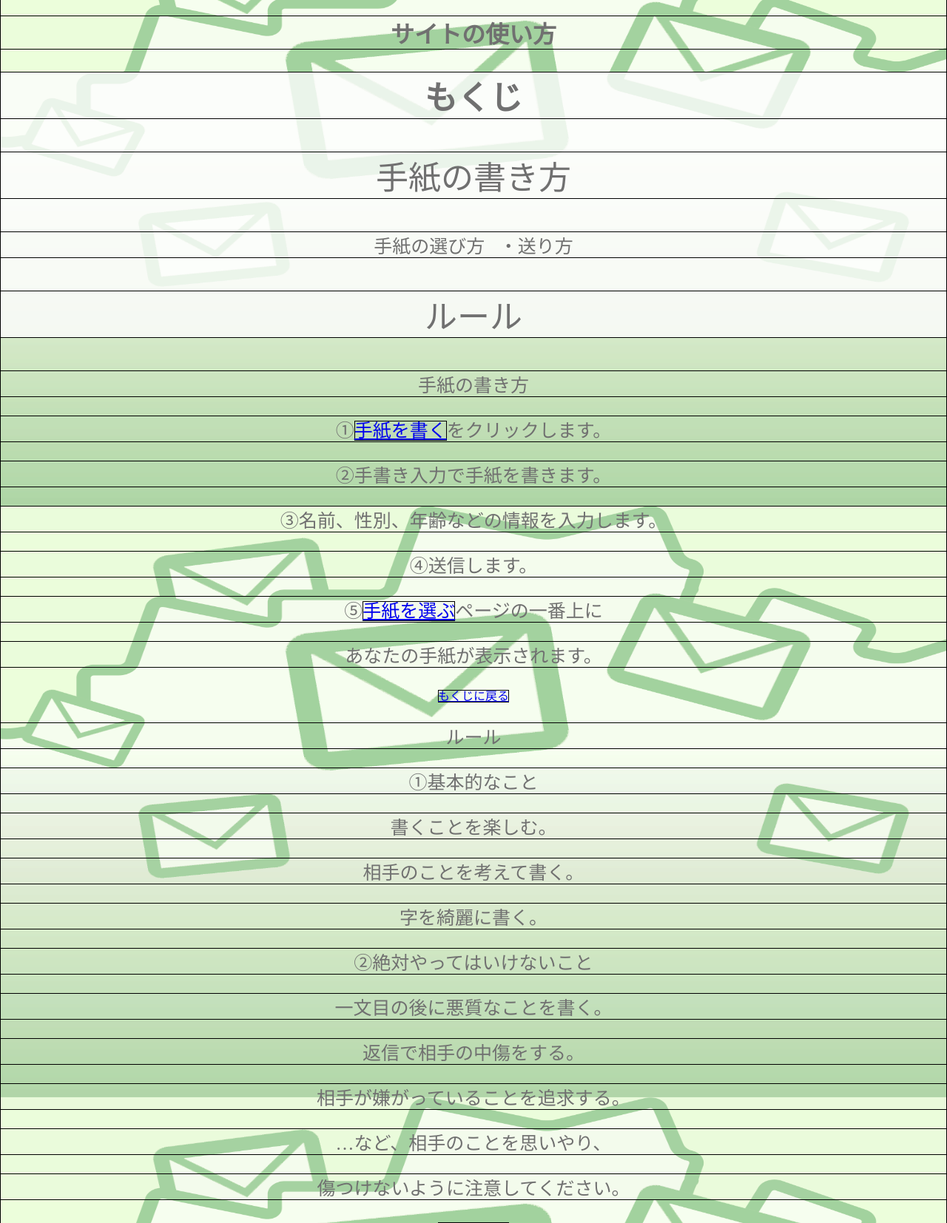
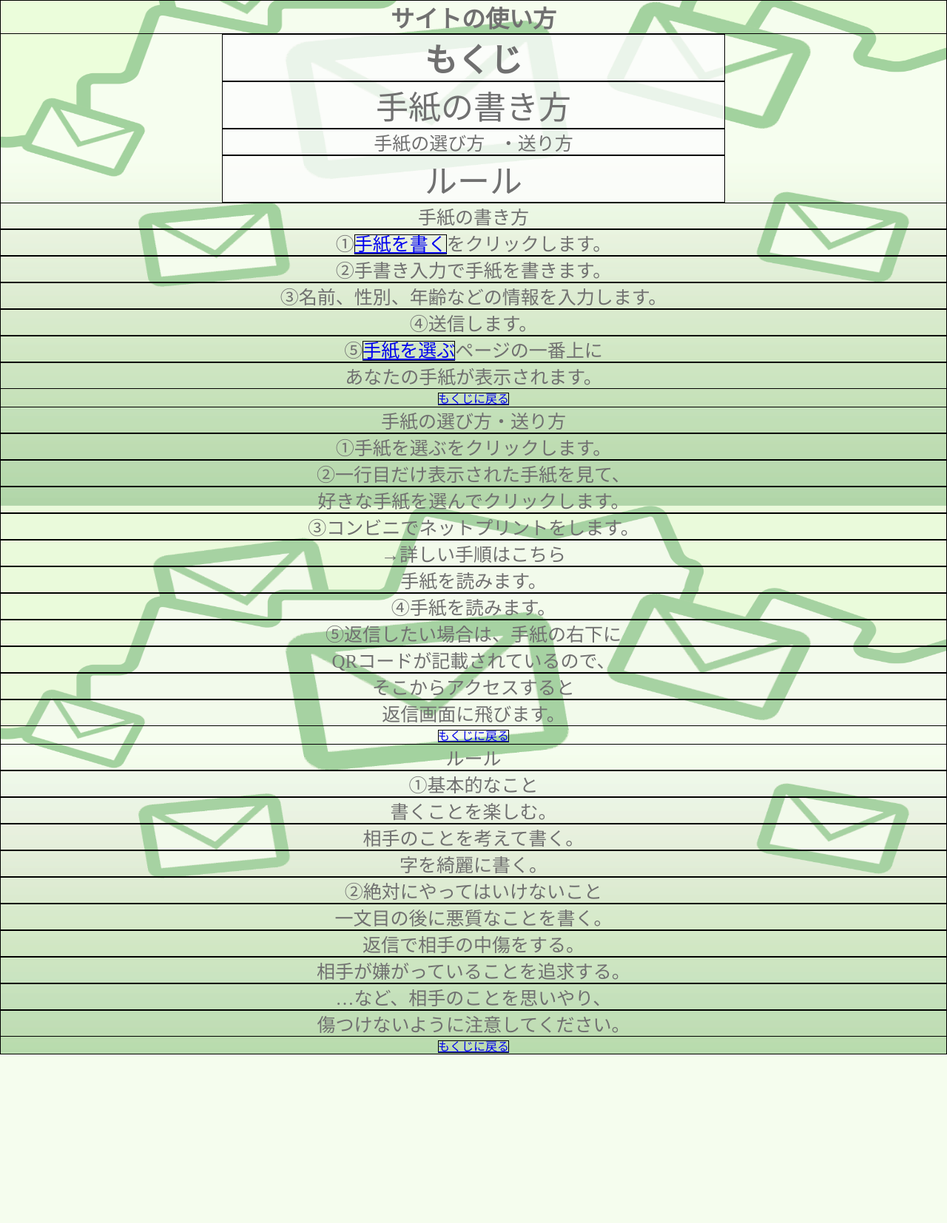
Before and after one commit to juiy721/Media_Exhibition, a PHP site: page /HowToUse_WebSite.html in a window 1280 px wide. Shown: the part 116-1770 px from the top of the page at 74% size. After the commit the page ends 1542 px from the top, so only its background shows below. Run offline with PHP 8.4, Linux system fonts and the light colour scheme.

Commit message:
サイトの使い方画面の文字入れだけしました。

```diff
--- a/midori-no-tegami/HowToUse_WebSite.css
+++ b/midori-no-tegami/HowToUse_WebSite.css
@@ -27,6 +27,8 @@ p{
 .header-Heading {
   width: 350px;
   height: 70px;
+  text-align: center;
+  margin: 21.44px 0px;
 }
 
 ul.foo {
@@ -52,10 +54,10 @@ ul.foo li {
     height: 30%;
     margin: 20px 0px 30px 0px;
   }
-.white-box {
+.write-box {
   height: 100%;
   background: rgba(255,255,255,0.8);
-
+  margin: 0px 300px 0px 300px;
 }
 
 .mokuji, .kakikata, .erabikata, .ru-ru {
--- a/midori-no-tegami/HowToUse_WebSite.html
+++ b/midori-no-tegami/HowToUse_WebSite.html
@@ -5,6 +5,7 @@
       <meta charset="UTF-8">
       <meta name="viewport" content="width=device-width, initial-scale=1.0">
       <meta http-equiv="X-UA-Compatible" content="ie=edge">
+      <link rel="stylesheet" type="text/css" href="ress.min.css">
       <link rel="stylesheet" type="text/css" href="HowToUse_WebSite.css">
       <script type="text/javascript" src="home.js"></script>
       <title>みどりの手紙</title>
@@ -25,7 +26,7 @@
       </div><!--/header-->
 
     <h1>サイトの使い方</h1>
-    <div class="white-box">
+    <div class="write-box">
       <div class="text-box">
         <h1 class=mokuji>もくじ</h1>
         <p class="kakikata">手紙の書き方</p>
@@ -34,6 +35,7 @@
       </div>
     </div>
 
+    <!-- 手紙の書き方 -->
     <p>手紙の書き方</p>
     <div class="kakikata-box">
       <p>①<a href="#">手紙を書く</a>をクリックします。</p>
@@ -44,10 +46,37 @@
       <p> あなたの手紙が表示されます。</p>
     </div>
     <buttom><a href="#">もくじに戻る</a></p>
+    <!-- 手紙の書き方終了 -->
 
+    <!-- 手紙の選び方・送り方 -->
+    <div>
+      <p>手紙の選び方・送り方</p>
+      <div>
+        <p>①手紙を選ぶをクリックします。</p>
+        <div>
+          <p>②一行目だけ表示された手紙を見て、</p>
+          <p> 好きな手紙を選んでクリックします。</p>
+        </div>
+        <div>
+          <p>③コンビニでネットプリントをします。</p>
+          <p>   →詳しい手順はこちら</p>
+          <p>手紙を読みます。</p>
+        </div>
+        <p>④手紙を読みます。</p>
+        <div>
+          <p>⑤返信したい場合は、手紙の右下に</p>
+          <p> QRコードが記載されているので、</p>
+          <p> そこからアクセスすると</p>
+          <p> 返信画面に飛びます。</p>
+        </div>
+      </div>
+    </div>
+    <buttom><a href="#">もくじに戻る</a></p>
+    <!-- 手紙の選び方・送り方終了 -->
+
+    <!-- ルール -->
     <p>ルール</p>
     <div>
-
       <div>
         <p>①基本的なこと</p>
         <div>
@@ -56,36 +85,20 @@
           <p>字を綺麗に書く。</p>
         </div>
       </div>
-
       <div>
-        <p>②絶対やってはいけないこと</p>
+        <p>②絶対にやってはいけないこと</p>
         <div>
           <p>一文目の後に悪質なことを書く。</p>
           <p>返信で相手の中傷をする。</p>
           <p>相手が嫌がっていることを追求する。</p>
         </div>
       </div>
-
       <div>
-        <p>…など、相手のことを思いやり、</p>
-        <p> 傷つけないように注意してください。</p>
+        <p> …など、相手のことを思いやり、</p>
+        <p>  傷つけないように注意してください。</p>
       </div>
     </div>
-    <buttom><a href="#">もくじに戻る</a></p>
-
-    <p>手紙の選び方・送り方</p>
-    <p>①手紙を選ぶをクリックします。</p>
-    <p>②一行目だけ表示された手紙を見て、</p>
-    <p> 好きな手紙を選んでクリックします。</p>
-    <p>③コンビニでネットプリントをします。</p>
-    <p>   →詳しい手順はこちら</p>
-    <p>手紙を読みます。</p>
-    <p>⑤</p>
-    <p></p>
-    <p></p>
-    <p></p>
-    <p></p>
-    <p></p>
-
+      <buttom><a href="#">もくじに戻る</a></p>
+    <!-- ルール終了 -->
     </body>
 </html>
```
